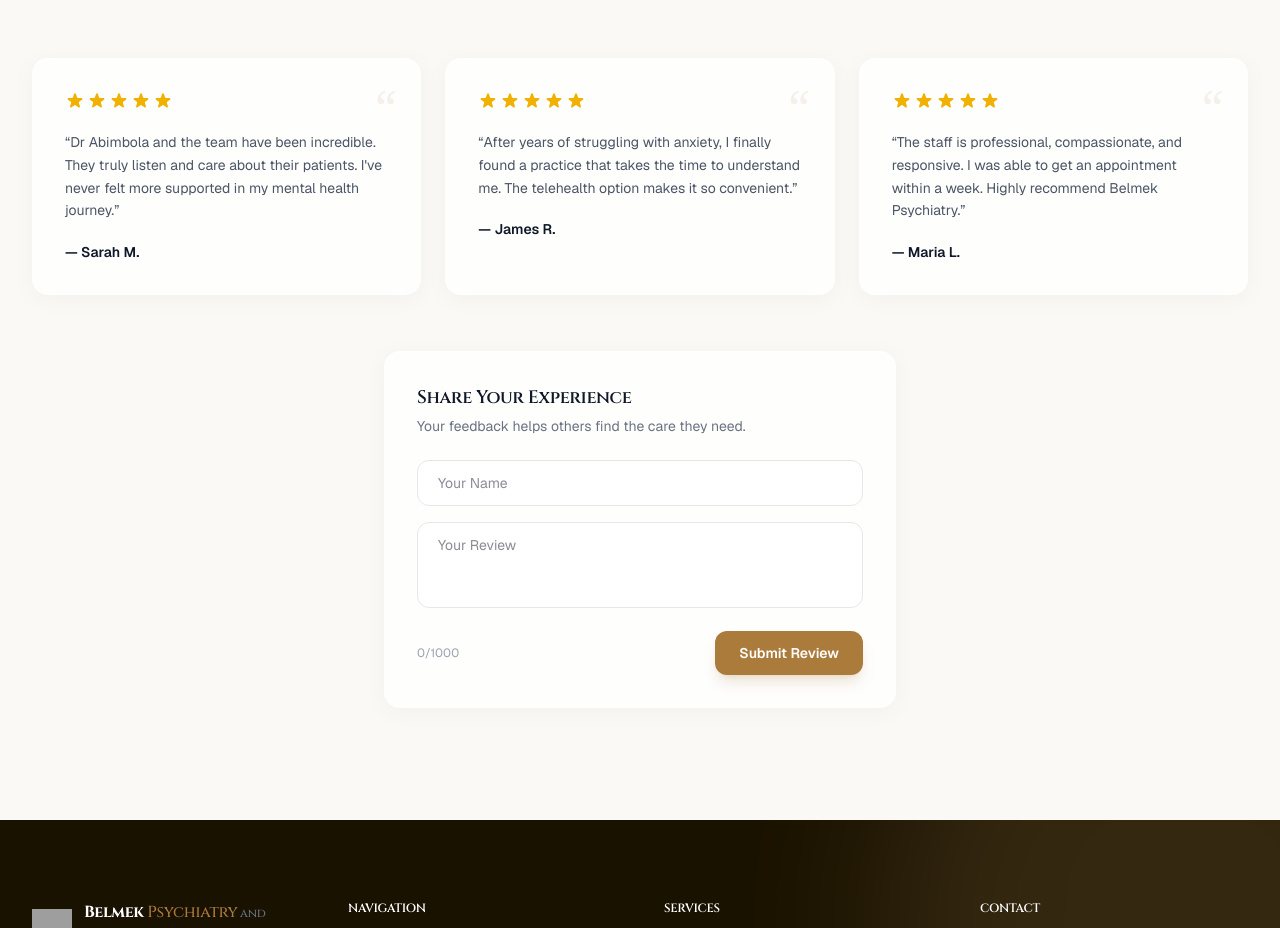
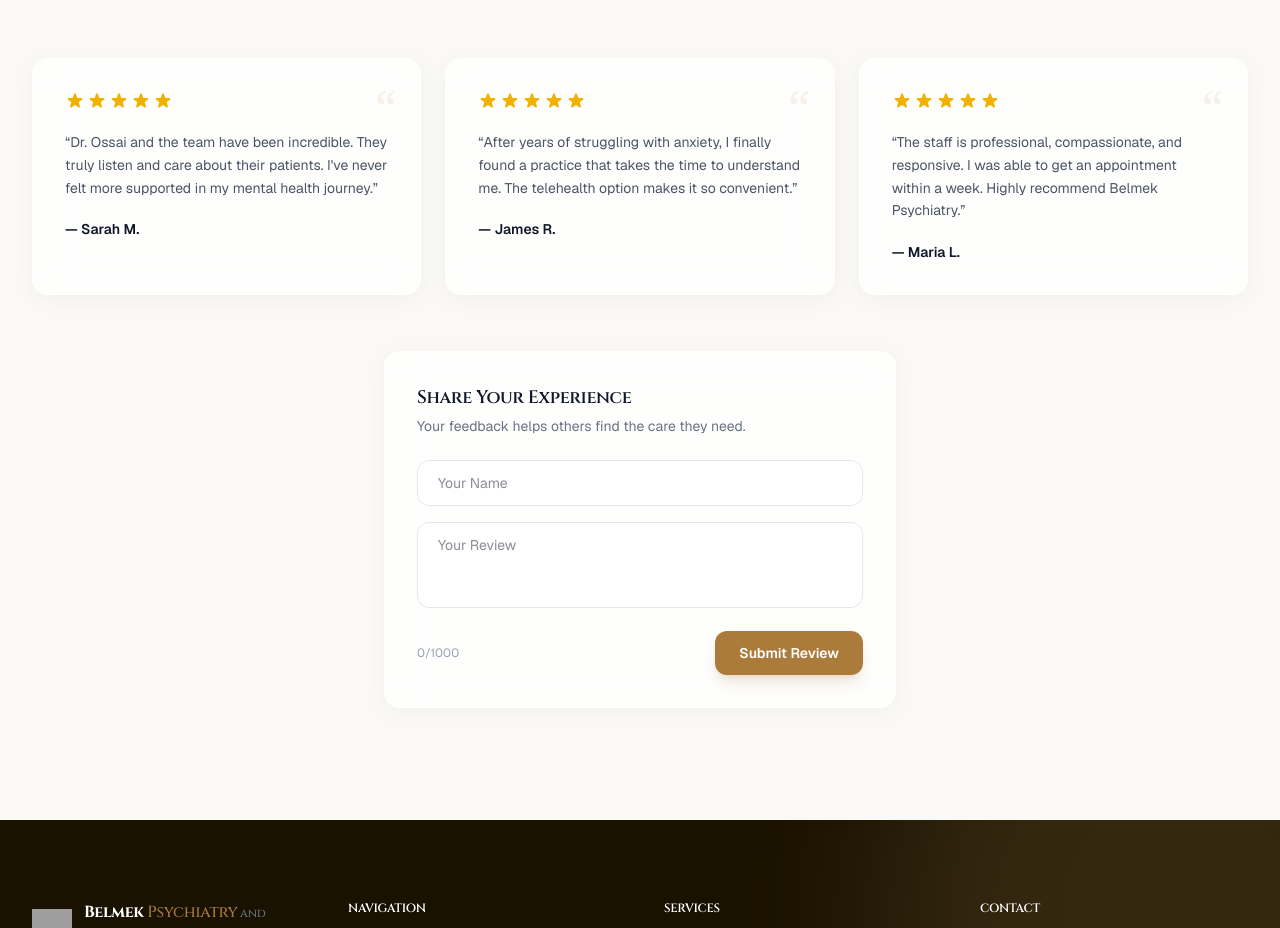
Before and after one commit to Intravent-Technologies/belmek-psychiatry, a Next.js app: page / in a window 1280 px wide. Shown: the part 6180-7108 px from the top of the page. Built offline with nearby package versions, Linux system fonts and the light colour scheme; grey boxes are pictures that could not be loaded.

Commit message:
Update Sarah M's review: replace Dr Abimbola with Dr. Ossai

```diff
--- a/src/components/ReviewSection.tsx
+++ b/src/components/ReviewSection.tsx
@@ -10,7 +10,7 @@ interface Review {
 const reviews: Review[] = [
   {
     name: "Sarah M.",
-    text: "Dr Abimbola and the team have been incredible. They truly listen and care about their patients. I've never felt more supported in my mental health journey.",
+    text: "Dr. Ossai and the team have been incredible. They truly listen and care about their patients. I've never felt more supported in my mental health journey.",
   },
   {
     name: "James R.",
```
